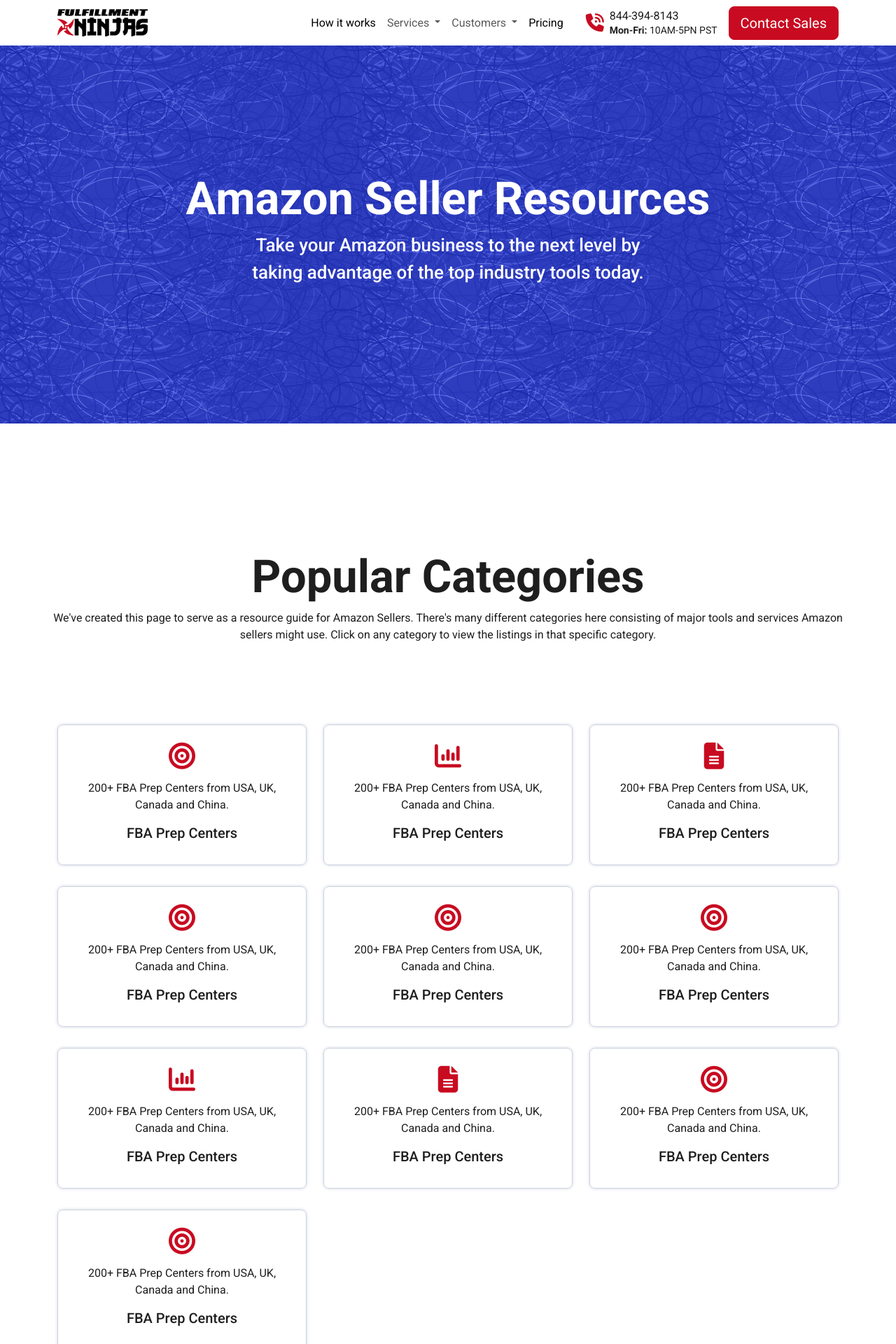
After one commit to chetanrr/fulfillmentninjas.com, a PHP site: page /amazon-seller-resources.php in a window 1280 px wide. The commit adds this page. Shown: the top 1920 px of the page at 70% size. Run offline with PHP 8.4, Linux system fonts and the light colour scheme; some libraries are stand-ins or nearby versions.

Commit message:
Amazon seller page added

```diff
--- /dev/null
+++ b/amazon-seller-resources.php
@@ -0,0 +1,137 @@
+<!DOCTYPE html>
+<html lang="en">
+<head>
+    <meta charset="UTF-8">
+    <meta name="viewport" content="width=device-width, initial-scale=1.0">
+    <title>Fulfillment Ninjas</title>
+    <link href="https://cdn.jsdelivr.net/npm/bootstrap@5.3.3/dist/css/bootstrap.min.css" rel="stylesheet" integrity="sha384-QWTKZyjpPEjISv5WaRU9OFeRpok6YctnYmDr5pNlyT2bRjXh0JMhjY6hW+ALEwIH" crossorigin="anonymous">
+    <link rel="stylesheet" href="https://cdnjs.cloudflare.com/ajax/libs/font-awesome/6.6.0/css/all.min.css" integrity="sha512-Kc323vGBEqzTmouAECnVceyQqyqdsSiqLQISBL29aUW4U/M7pSPA/gEUZQqv1cwx4OnYxTxve5UMg5GT6L4JJg==" crossorigin="anonymous" referrerpolicy="no-referrer" />
+
+    <link rel="stylesheet" type="text/css" href="slick/slick.css"/>
+    <link rel="stylesheet" type="text/css" href="slick/slick-theme.css"/>
+
+    <link rel="stylesheet" href="css/style.css">
+</head>
+<body>
+
+    <?php require 'includes/header.php'; ?>
+
+    <section class="pattern-block">
+        <div class="container banner">
+            <h1>Amazon Seller Resources</h1>
+            <p class="lead">Take your Amazon business to the next level by <br/> taking advantage of the top industry tools today.</p>
+        </div>
+    </section>
+
+    <section class="amazon-resources">
+        <div class="container banner text-center">
+            <h1>Popular Categories</h1>
+            <p>We've created this page to serve as a resource guide for Amazon Sellers. There's many different categories here consisting of major tools and services Amazon sellers might use. Click on any category to view the listings in that specific category.</p>
+        </div>
+        <div class="container">
+            <div class="row">
+                <div class="col-12 col-lg-4">
+                    <aside>
+                        <i class="fa-solid fa-bullseye"></i>
+                        <p>200+ FBA Prep Centers from USA, UK, Canada and China.</p>
+                        <h5>FBA Prep Centers</h5>
+                    </aside>
+                </div>
+                <div class="col-12 col-lg-4">
+                    <aside>
+                        <i class="fa-solid fa-chart-column"></i>
+                        <p>200+ FBA Prep Centers from USA, UK, Canada and China.</p>
+                        <h5>FBA Prep Centers</h5>
+                    </aside>
+                </div>
+                <div class="col-12 col-lg-4">
+                    <aside>
+                        <i class="fa-solid fa-file-lines"></i>
+                        <p>200+ FBA Prep Centers from USA, UK, Canada and China.</p>
+                        <h5>FBA Prep Centers</h5>
+                    </aside>
+                </div>
+                <div class="col-12 col-lg-4">
+                    <aside>
+                        <i class="fa-solid fa-bullseye"></i>
+                        <p>200+ FBA Prep Centers from USA, UK, Canada and China.</p>
+                        <h5>FBA Prep Centers</h5>
+                    </aside>
+                </div>
+                <div class="col-12 col-lg-4">
+                    <aside>
+                        <i class="fa-solid fa-bullseye"></i>
+                        <p>200+ FBA Prep Centers from USA, UK, Canada and China.</p>
+                        <h5>FBA Prep Centers</h5>
+                    </aside>
+                </div>
+                <div class="col-12 col-lg-4">
+                    <aside>
+                        <i class="fa-solid fa-bullseye"></i>
+                        <p>200+ FBA Prep Centers from USA, UK, Canada and China.</p>
+                        <h5>FBA Prep Centers</h5>
+                    </aside>
+                </div>
+                <div class="col-12 col-lg-4">
+                    <aside>
+                        <i class="fa-solid fa-chart-column"></i>
+                        <p>200+ FBA Prep Centers from USA, UK, Canada and China.</p>
+                        <h5>FBA Prep Centers</h5>
+                    </aside>
+                </div>
+                <div class="col-12 col-lg-4">
+                    <aside>
+                        <i class="fa-solid fa-file-lines"></i>
+                        <p>200+ FBA Prep Centers from USA, UK, Canada and China.</p>
+                        <h5>FBA Prep Centers</h5>
+                    </aside>
+                </div>
+                <div class="col-12 col-lg-4">
+                    <aside>
+                        <i class="fa-solid fa-bullseye"></i>
+                        <p>200+ FBA Prep Centers from USA, UK, Canada and China.</p>
+                        <h5>FBA Prep Centers</h5>
+                    </aside>
+                </div>
+                <div class="col-12 col-lg-4">
+                    <aside>
+                        <i class="fa-solid fa-bullseye"></i>
+                        <p>200+ FBA Prep Centers from USA, UK, Canada and China.</p>
+                        <h5>FBA Prep Centers</h5>
+                    </aside>
+                </div>
+            </div>
+        </div>
+    </section>
+
+    <section class="pattern-block">
+        <div class="container">
+            <div class="row justify-content-between">
+                <div class="col-auto">
+                    <h1 class="text-start">Looking for a Fulfillment Center?</h1>
+                    <div class="tick-list">
+                        <ul class="d-flex gap-3">
+                            <li>No Contracts</li>
+                            <li>Dedicated Reps</li>
+                            <li>Instant Savings</li>
+                        </ul>
+                    </div>
+                </div>
+                <div class="col-auto">
+                    <a href="#" class="btn btn-primary btn-lg p-3 px-4">Contact Sales</a>
+                </div>
+            </div>
+        </div>
+    </section>
+
+    <?php require 'includes/footer.php'; ?>
+
+    <script src="https://code.jquery.com/jquery-3.7.1.min.js" integrity="sha256-/JqT3SQfawRcv/BIHPThkBvs0OEvtFFmqPF/lYI/Cxo=" crossorigin="anonymous"></script>
+    <script src="https://cdn.jsdelivr.net/npm/bootstrap@5.3.3/dist/js/bootstrap.bundle.min.js" integrity="sha384-YvpcrYf0tY3lHB60NNkmXc5s9fDVZLESaAA55NDzOxhy9GkcIdslK1eN7N6jIeHz" crossorigin="anonymous"></script>
+
+    <script src="https://code.jquery.com/jquery-3.7.1.min.js" integrity="sha256-/JqT3SQfawRcv/BIHPThkBvs0OEvtFFmqPF/lYI/Cxo=" crossorigin="anonymous"></script>
+    <script type="text/javascript" src="slick/slick.min.js"></script>
+
+    <script src="js/main.js"></script>
+  </body>
+</html>
--- a/css/style.css
+++ b/css/style.css
@@ -645,3 +645,17 @@ footer .warehouse .col-12 > a:hover {
     width:140px;
     object-fit: contain;
 }
+
+.amazon-resources aside {
+    padding:25px;
+    text-align:center;
+    box-shadow: 0px 0px 4px 0px #ced3e0;
+    border: 1px solid #ced3e0;
+    border-radius:8px;
+    margin-bottom:30px;
+}
+.amazon-resources aside i {
+    font-size:38px;
+    color:var(--primary);
+    margin-bottom:15px;
+}
```
